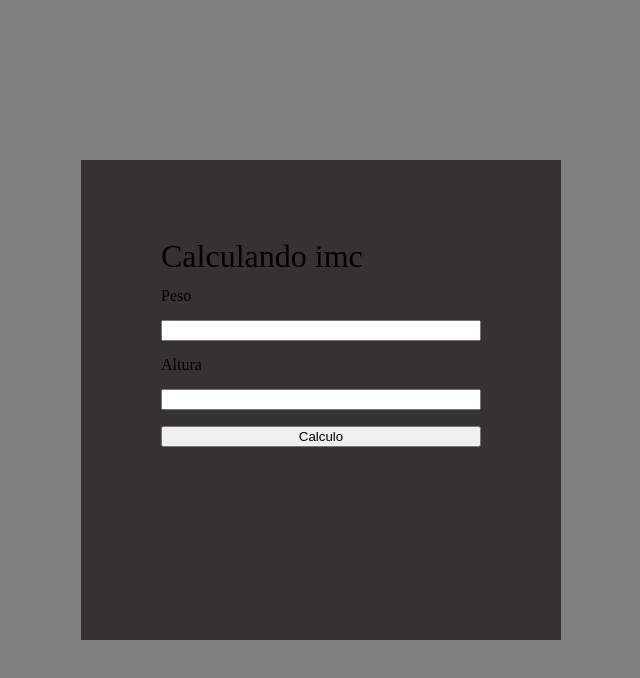
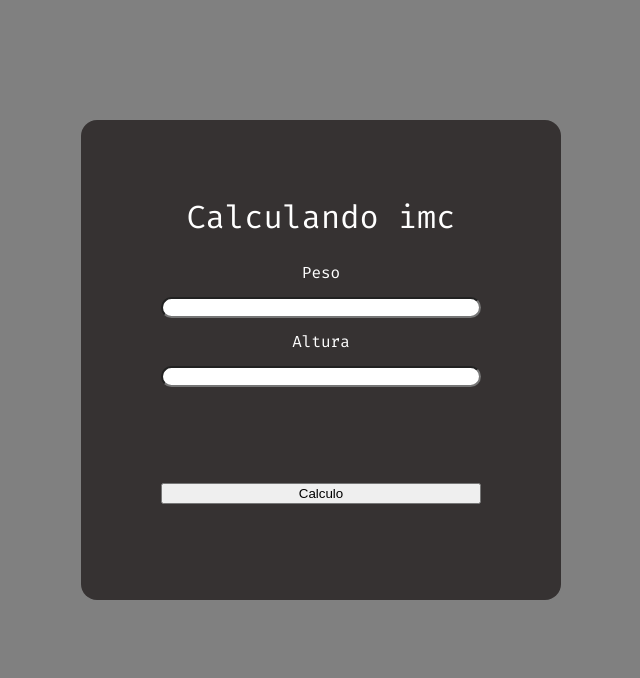
Before and after one commit to PabloToledoGit/imc, a plain HTML site: page index.html in a window 1280 px wide. Shown: the whole page, without its empty margins (319-959 px from the left). Drawn offline with Linux system fonts and the light colour scheme.

Commit message:
ajustando css

```diff
--- a/css/styles.css
+++ b/css/styles.css
@@ -1,7 +1,13 @@
+@import url('https://fonts.googleapis.com/css2?family=Fira+Code&display=swap');
+:root{
+	--font-titulo: 'Fira Code', monospace;
+}
 body{
 	box-sizing: border-box;
 	height: 100vh;
 	background-color: gray;
+	font-family: var(--font-titulo);
+	color: white;
 }
 
 
@@ -10,12 +16,21 @@ body{
 	display: flex;
 	justify-content: center;
 	align-items: center;
-	height: 100vh;
+	height: 90vh;
 }
 
 .titulo__div{
 
 	font-size: 2rem;
+	margin-bottom: 1rem;
+}
+
+.titulo__div{
+	display: flex;
+	font-family: var(--font-titulo);
+	color: white;
+	align-items: center;
+	justify-content: center;
 }
 
 .div__imc{
@@ -27,4 +42,26 @@ body{
 	height: 20rem;
 	width: 20rem;
 	padding: 5rem;
+	border-radius: 1rem;
+	justify-content: center;
+	text-align: center;
 }
+
+#botaoimc{
+
+	margin-top: 5rem;
+}
+
+.input{
+
+	border-radius: 1rem;
+}
+
+input[type=number]::-webkit-inner-spin-button {
+    -webkit-appearance: none;
+}
+input[type=number] {
+   -moz-appearance: textfield;
+   appearance: textfield;
+
+}
--- a/index.html
+++ b/index.html
@@ -13,10 +13,10 @@
         <div class="div__imc">
           <h1 class="titulo__div">Calculando imc</h1>
           <h1 class="titulo__pesoaltura">Peso</h1>
-          <input type="number" id="peso" />
+          <input type="number" class="input" id="peso" />
           <h1 class="titulo__pesoaltura">Altura</h1>
-          <input type="number" id="altura" />
-          <button id="botaoimc">Calculo</button>
+          <input type="number" class="input" id="altura" />
+          <button class="btn" id="botaoimc">Calculo</button>
           <span class="resultado" id="resultado"></span>
         </div>
       </section>
--- a/javascript.js
+++ b/javascript.js
@@ -10,6 +10,8 @@ botao.addEventListener('click', () => {
 
     let resultadoimc = document.querySelector('#resultado');
 
+
+
     if (calculo < 18.5) {
         resultadoimc.innerHTML = 'Abaixo do peso';
     } else if (calculo < 24.9) {
```
